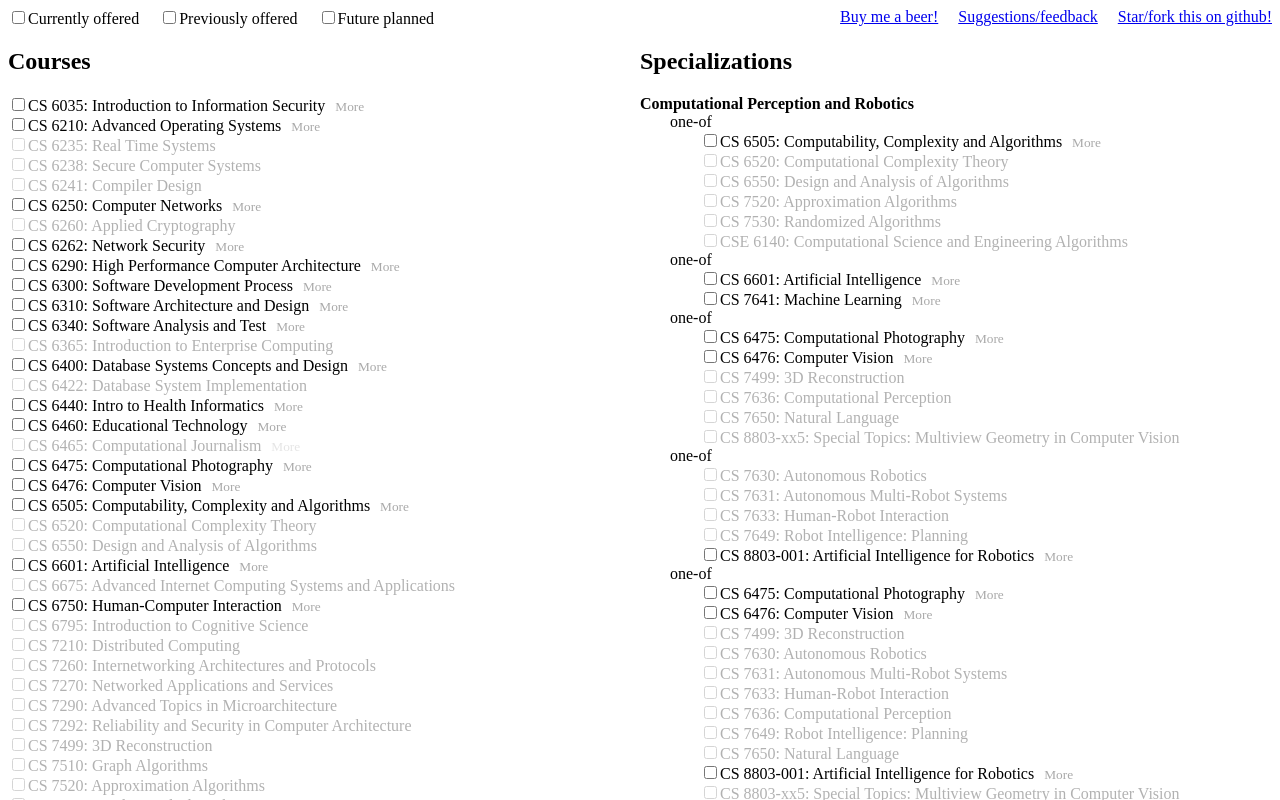
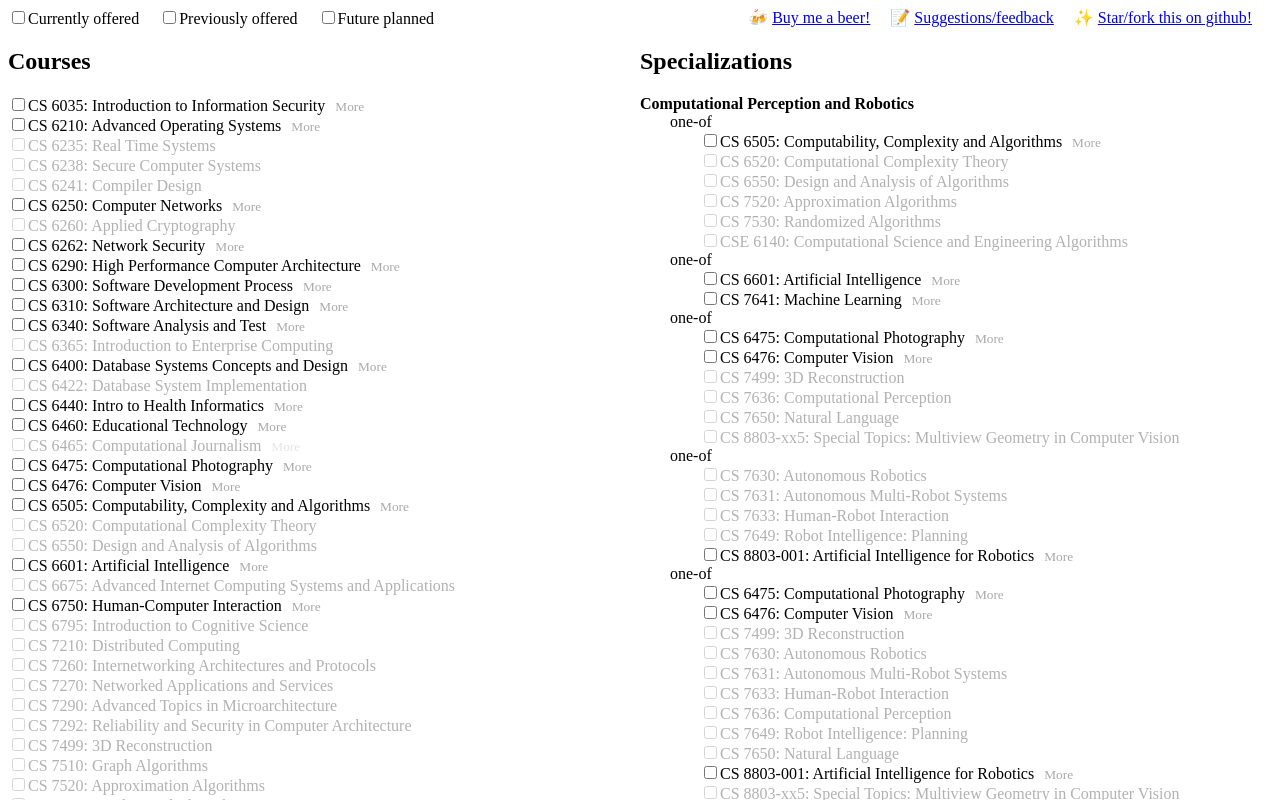
Before and after one commit to jeanbza/git-course-map, a React app: page / in a window 1280 px wide. Shown: the top 800 px of the page. Built offline with nearby package versions, Linux system fonts and the light colour scheme.

Commit message:
Some emojis

```diff
--- a/src/components/Header.js
+++ b/src/components/Header.js
@@ -11,9 +11,9 @@ export default () => (
       <label>Future planned</label>
     </div>
     <div className="header--right">
-      <a target="_blank" href="https://www.patreon.com/user?u=274157">Buy me a beer!</a>
-      <a target="_blank" href="https://github.com/jadekler/git-course-map/issues">Suggestions/feedback</a>
-      <a target="_blank" href="https://github.com/jadekler/git-course-map">Star/fork this on github!</a>
+      🍻 <a target="_blank" href="https://www.patreon.com/user?u=274157">Buy me a beer!</a>
+      📝 <a target="_blank" href="https://github.com/jadekler/git-course-map/issues">Suggestions/feedback</a>
+      ✨ <a target="_blank" href="https://github.com/jadekler/git-course-map">Star/fork this on github!</a>
     </div>
   </div>
 )
--- a/stylesheets/header.scss
+++ b/stylesheets/header.scss
@@ -11,6 +11,6 @@
 
 .header--right {
   a {
-    padding-left: 20px;
+    padding-right: 20px;
   }
 }
```
